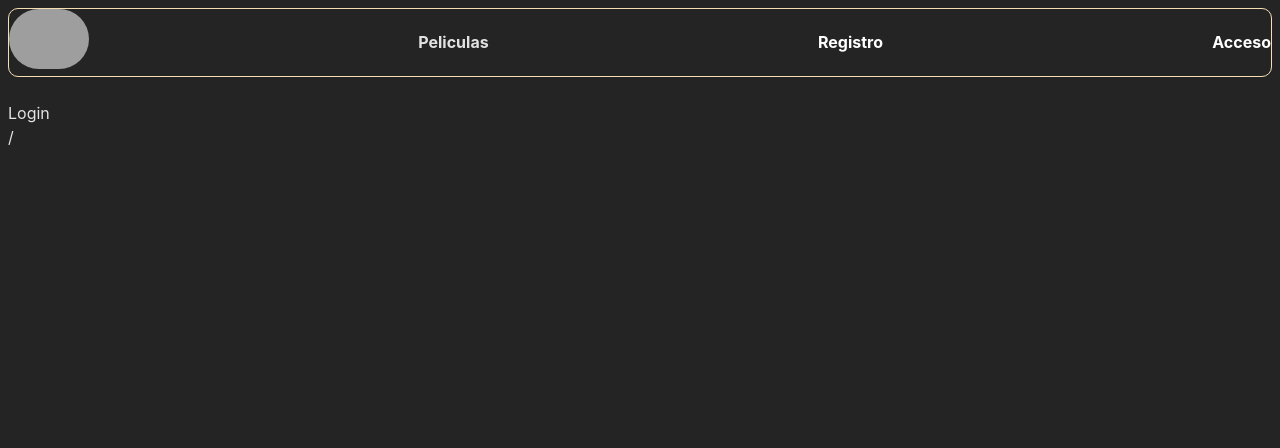
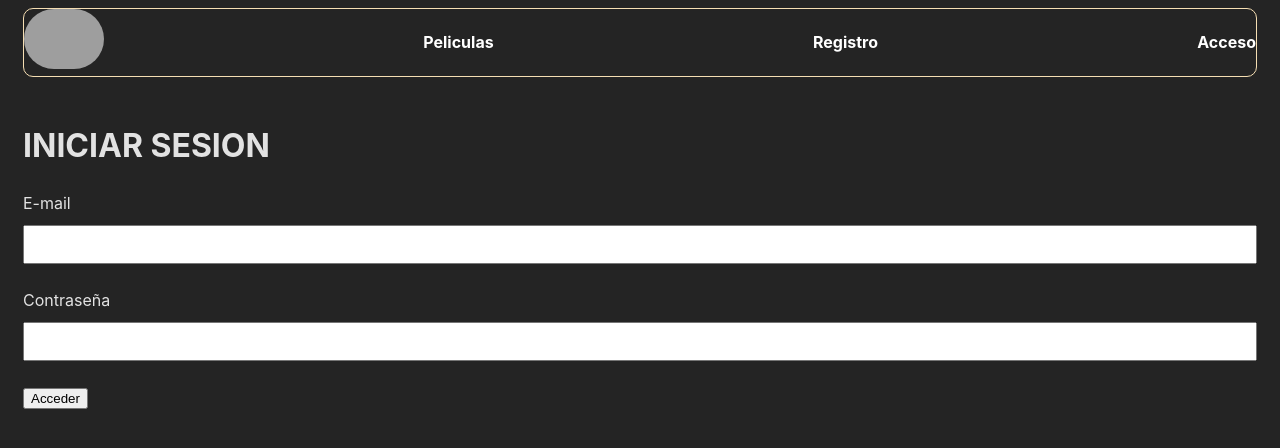
Before and after one commit to ivanballester/OlimpoCinematografico-client, a React (Vite) app: page /login in a window 1280 px wide. Shown: the top 448 px of the page. Built offline with nearby package versions, Linux system fonts and the light colour scheme; grey boxes are pictures that could not be loaded.

Commit message:
Signup Login ready

```diff
--- a/src/App.css
+++ b/src/App.css
@@ -1,5 +1,5 @@
 #root {
-  margin: 0 auto;
+  margin: 0 15px;
 
   background-color: #242424;
 }
@@ -17,3 +17,13 @@ nav img {
   text-decoration: none;
   color: white;
 }
+.signup-inputs {
+  display: flex;
+  flex-direction: column;
+}
+.signup-inputs label {
+  margin-bottom: 10px;
+}
+.signup-inputs input {
+  padding: 10px;
+}
--- a/src/App.jsx
+++ b/src/App.jsx
@@ -5,8 +5,11 @@ import "./App.css";
 import HomePage from "./pages/HomePage";
 import Signup from "./pages/auth/Signup";
 import Login from "./pages/auth/Login";
+import AdminControlPanel from "./pages/AdminControlPanel";
+import ReviewsPage from "./pages/ReviewsPage";
 
 import Navbar from "./components/Navbar";
+import Admin from "./components/Auth/Admin";
 
 function App() {
   return (
@@ -17,15 +20,16 @@ function App() {
         <Route path="/" element={<HomePage />} />
         <Route path="/signup" element={<Signup />} />
         <Route path="/login" element={<Login />} />
-        {/* <Route
+        <Route path="/movies" element={<ReviewsPage />} />
+        <Route
           path="/admin"
           element={
             <Admin>
               {" "}
-              <PaginaAdmin />{" "}
+              <AdminControlPanel />{" "}
             </Admin>
           }
-        /> */}
+        />
 
         {/* error FE routes here... */}
       </Routes>
--- /dev/null
+++ b/src/components/Auth/Admin.jsx
@@ -0,0 +1,15 @@
+import React, { useContext } from "react";
+import { AuthContext } from "../../context/auth.context";
+import { Navigate } from "react-router-dom";
+
+function Admin(props) {
+  const { isAdmin } = useContext(AuthContext);
+
+  if (isAdmin) {
+    return props.children;
+  } else {
+    return <Navigate to="/login" />;
+  }
+}
+
+export default Admin;
--- a/src/components/Navbar.jsx
+++ b/src/components/Navbar.jsx
@@ -16,7 +16,11 @@ export default function Navbar() {
       <Link to="/">
         <img src={logo} alt="logo" width={80} />
       </Link>
-      <h4>Peliculas</h4>
+      {!isLoggedIn && (
+        <Link to="/movies" className="no-underline">
+          <h4>Peliculas</h4>
+        </Link>
+      )}
       {!isLoggedIn && (
         <Link to="/signup" className="no-underline">
           <h4>Registro</h4>
@@ -32,7 +36,6 @@ export default function Navbar() {
           <span>Cerrar sesión</span>
         </button>
       )}
-      {/* {isLoggedIn && <Link onClick={handleLogout} to="/login"><span>Cerrar sesión</span></Link> } */}
       {isAdmin && (
         <Link to="/admin" className="no-underline">
           Panel de control
--- a/src/main.jsx
+++ b/src/main.jsx
@@ -8,7 +8,7 @@ import { BrowserRouter } from "react-router-dom";
 ReactDOM.createRoot(document.getElementById("root")).render(
   <AuthProviderWrapper>
     <BrowserRouter>
-      <App />/
+      <App />
     </BrowserRouter>
   </AuthProviderWrapper>
 );
--- /dev/null
+++ b/src/pages/AdminControlPanel.jsx
@@ -0,0 +1,7 @@
+import React from "react";
+
+function AdminControlPanel() {
+  return <div>AdminControlPanel</div>;
+}
+
+export default AdminControlPanel;
--- a/src/pages/ReviewsPage.jsx
+++ b/src/pages/ReviewsPage.jsx
@@ -0,0 +1,7 @@
+import React from "react";
+
+function ReviewsPage() {
+  return <div>PELICULAS</div>;
+}
+
+export default ReviewsPage;
--- a/src/pages/auth/Login.jsx
+++ b/src/pages/auth/Login.jsx
@@ -1,7 +1,79 @@
-import React from "react";
+import { useContext, useState } from "react";
+import { useNavigate } from "react-router-dom";
+import { AuthContext } from "../../context/auth.context";
+import service from "../../service/service.config";
 
 function Login() {
-  return <div>Login</div>;
+  const { authenticateUser } = useContext(AuthContext);
+
+  const navigate = useNavigate();
+
+  const [email, setEmail] = useState("");
+  const [password, setPassword] = useState("");
+  const [errorMessage, setErrorMessage] = useState(null);
+
+  const handleEmailChange = (e) => setEmail(e.target.value);
+  const handlePasswordChange = (e) => setPassword(e.target.value);
+
+  const handleLogin = async (e) => {
+    e.preventDefault();
+
+    const userCredentials = {
+      email,
+      password,
+    };
+
+    // ... contactar al backend para validar credenciales de usuario aqui
+    try {
+      const response = await service.post("/auth/login", userCredentials);
+      console.log(response);
+
+      localStorage.setItem("authToken", response.data.authToken);
+
+      authenticateUser();
+    } catch (error) {
+      console.log(error);
+      if (error.response && error.response.status === 400) {
+        setErrorMessage(error.response.data.errorMessage);
+      } else {
+        // aqui deberiamos hacer un navigate a pagina de error si hay fallo del servidor
+      }
+    }
+  };
+
+  return (
+    <div>
+      <h1>INICIAR SESION</h1>
+      <div>
+        <form onSubmit={handleLogin}>
+          <div className="signup-inputs">
+            <label>E-mail</label>
+            <input
+              type="email"
+              name="email"
+              value={email}
+              onChange={handleEmailChange}
+            />
+          </div>
+          <br />
+          <div className="signup-inputs">
+            <label>Contraseña</label>
+            <input
+              type="password"
+              name="password"
+              value={password}
+              onChange={handlePasswordChange}
+            />
+          </div>
+          <br />
+
+          <button type="submit">Acceder</button>
+
+          {errorMessage && <p>{errorMessage}</p>}
+        </form>
+      </div>
+    </div>
+  );
 }
 
 export default Login;
--- a/src/pages/auth/Signup.jsx
+++ b/src/pages/auth/Signup.jsx
@@ -8,14 +8,21 @@ function Signup() {
   const [email, setEmail] = useState("");
   const [name, setName] = useState("");
   const [password, setPassword] = useState("");
+  const [confirmPassword, setConfirmPassword] = useState("");
   const [errorMessage, setErrorMessage] = useState(null);
 
   const handleEmailChange = (e) => setEmail(e.target.value);
   const handleNameChange = (e) => setName(e.target.value);
   const handlePasswordChange = (e) => setPassword(e.target.value);
+  const handleconfirmPasswordChange = (e) => setConfirmPassword(e.target.value);
 
   const handleSignup = async (e) => {
     e.preventDefault();
+
+    if (password !== confirmPassword) {
+      setError("Las contraseñas no coinciden");
+      return;
+    }
 
     const newUser = {
       email,
@@ -26,7 +33,6 @@ function Signup() {
     // ... contactar al backend para registrar al usuario aqui
 
     try {
-      // await axios.post(`${import.meta.env.VITE_SERVER_URL}/api/auth/signup`, newUser)
       await service.post("/auth/signup", newUser);
 
       navigate("/login");
@@ -42,37 +48,49 @@ function Signup() {
 
   return (
     <div>
-      <h1>Formulario de Registro</h1>
-
+      <h1>REGISTRO</h1>
+      <div>
         <form onSubmit={handleSignup}>
-        <label>Correo Electronico:</label>
+          <div className="signup-inputs">
+            <label>E-mail</label>
             <input
               type="email"
               name="email"
               value={email}
               onChange={handleEmailChange}
             />
+          </div>
+          <br />
+          <div className="signup-inputs">
+            <label>Nombre</label>
 
-        <br />
-
-        <label>Name:</label>
             <input
               type="text"
               name="Name"
               value={name}
               onChange={handleNameChange}
             />
-
+          </div>
           <br />
-
-        <label>Contraseña:</label>
+          <div className="signup-inputs">
+            <label>Contraseña</label>
             <input
               type="password"
               name="password"
               value={password}
               onChange={handlePasswordChange}
             />
-
+          </div>
+          <br />
+          <div className="signup-inputs">
+            <label>Repetir contraseña</label>
+            <input
+              type="password"
+              name="confirmPassword"
+              value={confirmPassword}
+              onChange={handleconfirmPasswordChange}
+            />
+          </div>
           <br />
 
           <button type="submit">Registrar</button>
@@ -80,6 +98,7 @@ function Signup() {
           {errorMessage && <p>{errorMessage}</p>}
         </form>
       </div>
+    </div>
   );
 }
 
```
Also changed, not shown: src/components/Auth/Logged.jsx (added, +15 -0 lines). Lines whose indentation alone changed are shown as unchanged.
